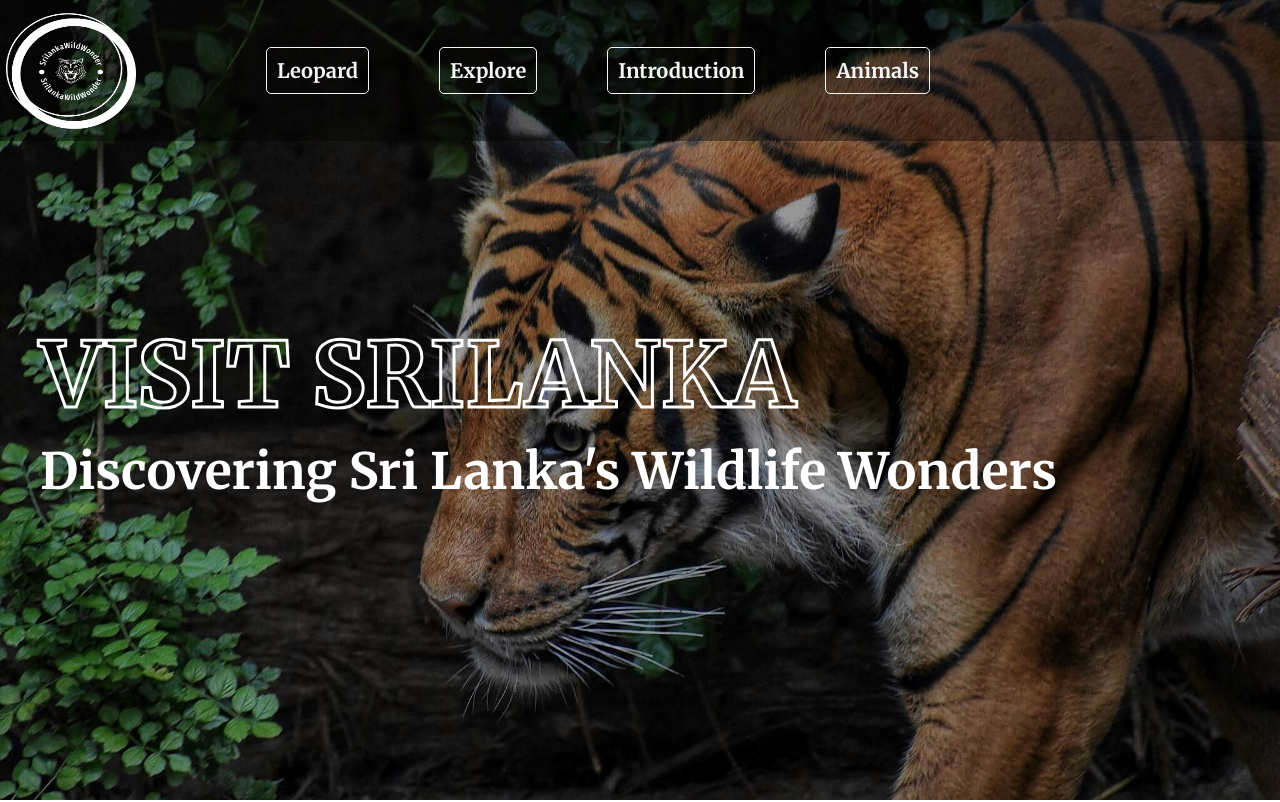
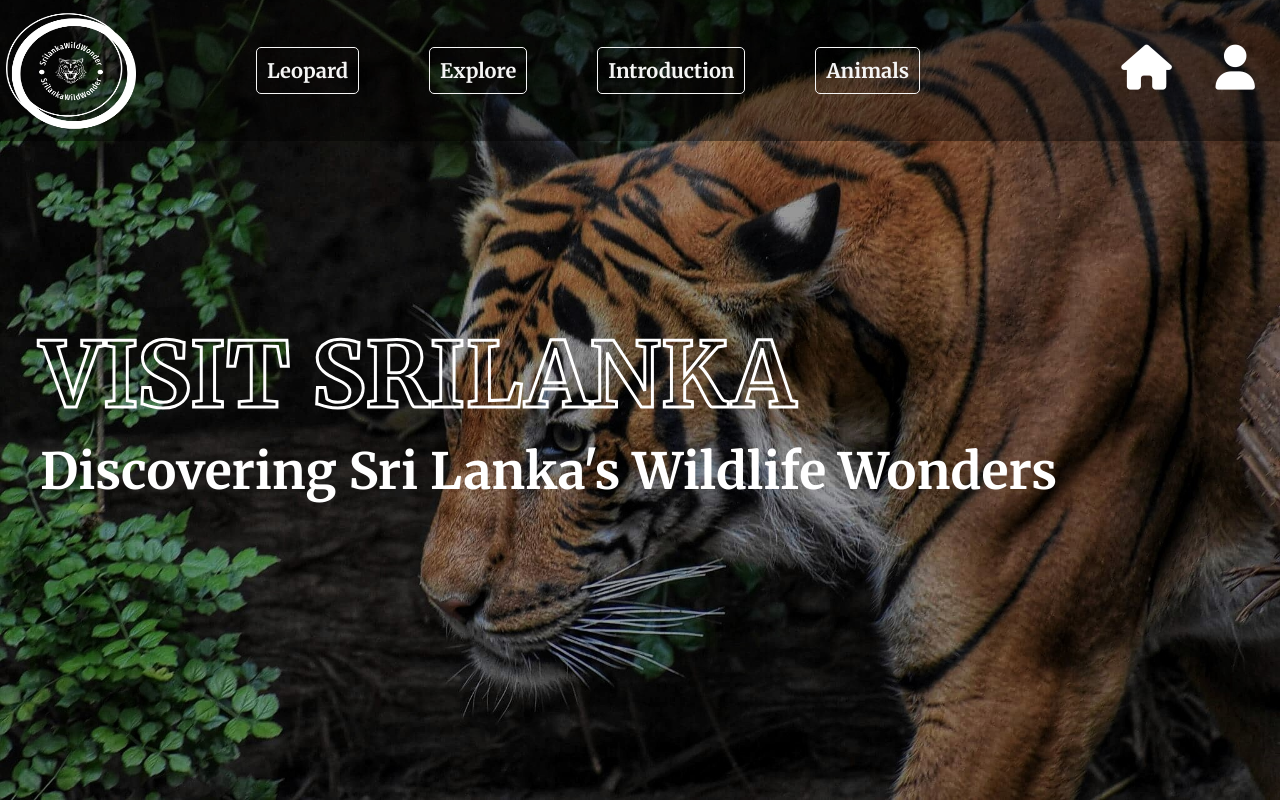
Before and after one commit to fahikafahim/SLWildLife, a website: page index.html in a window 1280 px wide. Shown: the top 802 px of the page. Drawn offline with nearby package versions, Linux system fonts and the light colour scheme.

Commit message:
Update index.html

```diff
--- a/index.html
+++ b/index.html
@@ -13,6 +13,7 @@
         href="https://fonts.googleapis.com/css2?family=Merriweather:ital,wght@0,300;0,400;0,700;0,900;1,300;1,400;1,700;1,900&display=swap"
         rel="stylesheet">
     <!--remixicons links-->
+    <link href="https://cdnjs.cloudflare.com/ajax/libs/font-awesome/6.5.1/css/all.min.css" rel="stylesheet">
     <title>SrilankaWildWonder/Homepage</title>
     <!--footer icons link-->
     <link rel="stylesheet" href="https://cdnjs.cloudflare.com/ajax/libs/font-awesome/4.7.0/css/font-awesome.min.css">
```
